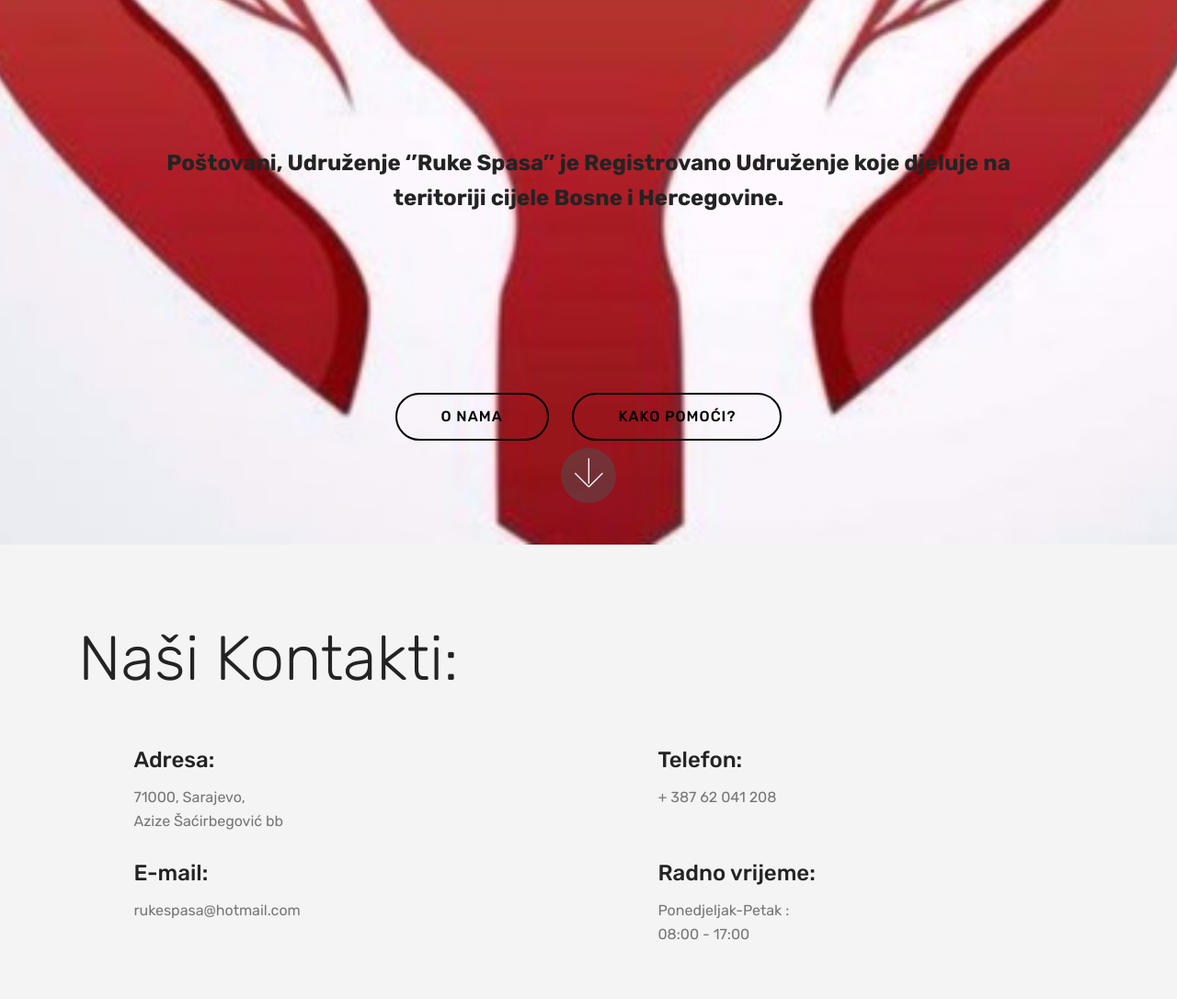
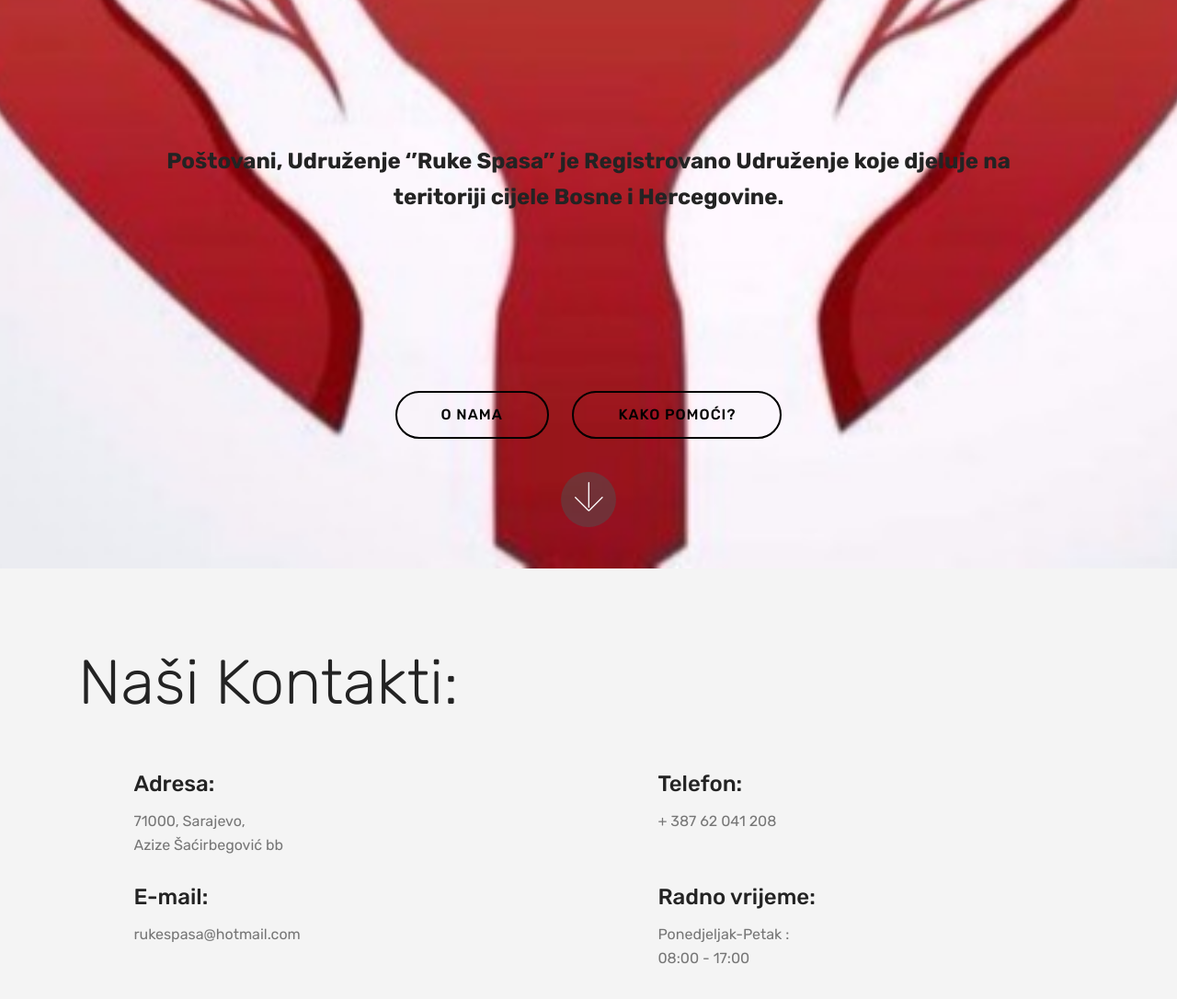
Before and after one commit to rukespasa/rukespasa.github.io, a plain HTML site: page index.html in a window 1280 px wide. Shown: the part 208-1294 px from the top of the page at 92% size. Drawn offline with Linux system fonts and the light colour scheme; files whose address does not match are found by name.

Commit message:
create github pages

```diff
--- a/assets/images/hashes.json
+++ b/assets/images/hashes.json
@@ -1 +1 @@
-{"x/Bkz8gDk8nOrf4B8N8H0Q==":"mbr-192x96.png","/r95qysxQa4MvoiIgjkS5Q==":"mbr-384x192.png","EpYfjsWaFwFtHjCayUBaJw==":"86969644_132050121628424_8867410717934878720_n-690x291.jpg","B2YB1QJj4Ru7ZfqTtJB1MQ==":"hands-pray-in-a-heart-shape-vector-508x490.jpeg","PZp353iEIuS5Es2hjfErsA==":"hands-pray-in-a-heart-shape-vector-1-508x490.jpeg","ly2pzF2jImOChN7T5KInPA==":"hands-pray-in-a-heart-shape-vector-2-508x490.jpeg","iHM07i7vVT1fDzX+UjRZYw==":"deset-godina-kampanje-produzi-zivot-pokrenulo-srbiju-na-humanost-i-solidarnos-620x348.jpeg","WMTg00NCLnijmulmx6gOhg==":"deset-godina-kampanje-produzi-zivot-pokrenulo-srbiju-na-humanost-i-solidarnos-1-620x348.jpeg","lSlSC7nH4HHHm5I0fRx//w==":"hands-pray-in-a-heart-shape-vector-3-508x490.jpeg","IZOPWzF8Mnh9hKLWh/RYvw==":"86435908_132049204961849_4189273828792205312_n-122x122.jpg"}
+{"x/Bkz8gDk8nOrf4B8N8H0Q==":"mbr-192x96.png","/r95qysxQa4MvoiIgjkS5Q==":"mbr-384x192.png","EpYfjsWaFwFtHjCayUBaJw==":"86969644_132050121628424_8867410717934878720_n-690x291.jpg","B2YB1QJj4Ru7ZfqTtJB1MQ==":"hands-pray-in-a-heart-shape-vector-508x490.jpeg","PZp353iEIuS5Es2hjfErsA==":"hands-pray-in-a-heart-shape-vector-1-508x490.jpeg","ly2pzF2jImOChN7T5KInPA==":"hands-pray-in-a-heart-shape-vector-2-508x490.jpeg","iHM07i7vVT1fDzX+UjRZYw==":"deset-godina-kampanje-produzi-zivot-pokrenulo-srbiju-na-humanost-i-solidarnos-620x348.jpeg","WMTg00NCLnijmulmx6gOhg==":"deset-godina-kampanje-produzi-zivot-pokrenulo-srbiju-na-humanost-i-solidarnos-1-620x348.jpeg","lSlSC7nH4HHHm5I0fRx//w==":"hands-pray-in-a-heart-shape-vector-3-508x490.jpeg","IZOPWzF8Mnh9hKLWh/RYvw==":"86435908_132049204961849_4189273828792205312_n-122x122.jpg","qZdf5z/PhKGPVRPsTsF0hA==":"hands-pray-in-a-heart-shape-vector-4-508x490.jpeg"}
--- a/assets/mobirise/css/mbr-additional.css
+++ b/assets/mobirise/css/mbr-additional.css
@@ -711,7 +711,9 @@ section.lazy-placeholder:after {
   opacity: 0.3;
 }
 .cid-qTkA127IK8 {
-  background-image: url("../../../assets/images/hands-pray-in-a-heart-shape-vector-3-508x490.jpeg");
+  padding-top: 105px;
+  padding-bottom: 135px;
+  background-image: url("../../../assets/images/hands-pray-in-a-heart-shape-vector-4-508x490.jpeg");
 }
 .cid-qTkA127IK8 H1 {
   color: #ffffff;
--- a/index.html
+++ b/index.html
@@ -16,8 +16,8 @@
   <link rel="stylesheet" href="assets/bootstrap/css/bootstrap-grid.min.css">
   <link rel="stylesheet" href="assets/bootstrap/css/bootstrap-reboot.min.css">
   <link rel="stylesheet" href="assets/tether/tether.min.css">
+  <link rel="stylesheet" href="assets/socicon/css/styles.css">
   <link rel="stylesheet" href="assets/animatecss/animate.min.css">
-  <link rel="stylesheet" href="assets/socicon/css/styles.css">
   <link rel="stylesheet" href="assets/theme/css/style.css">
   <link rel="preload" as="style" href="assets/mobirise/css/mbr-additional.css"><link rel="stylesheet" href="assets/mobirise/css/mbr-additional.css" type="text/css">
 
@@ -25,7 +25,7 @@
 
 </head>
 <body>
-  <section class="cid-qTkA127IK8 mbr-fullscreen mbr-parallax-background" id="header2-1">
+  <section class="cid-qTkA127IK8" id="header2-1">
 
 
 
@@ -49,7 +49,7 @@
     </div>
 </section>
 
-<section class="engine"><a href="https://mobirise.info/w">free html5 templates</a></section><section class="mbr-section contacts3 cid-rRlwYDVrJE" id="contacts3-i">
+<section class="engine"><a href="https://mobirise.info/x">free css templates</a></section><section class="mbr-section contacts3 cid-rRlwYDVrJE" id="contacts3-i">
     <!---->
 
     <!---->
@@ -169,7 +169,6 @@
   <script src="assets/tether/tether.min.js"></script>
   <script src="assets/viewportchecker/jquery.viewportchecker.js"></script>
   <script src="assets/sociallikes/social-likes.js"></script>
-  <script src="assets/parallax/jarallax.min.js"></script>
   <script src="assets/theme/js/script.js"></script>
 
 
```
Also changed, not shown: page1.html (+1 -1 lines), page2.html (+1 -1 lines), assets/images/hands-pray-in-a-heart-shape-vector-4-508x490.jpeg (added), 1 other file.
